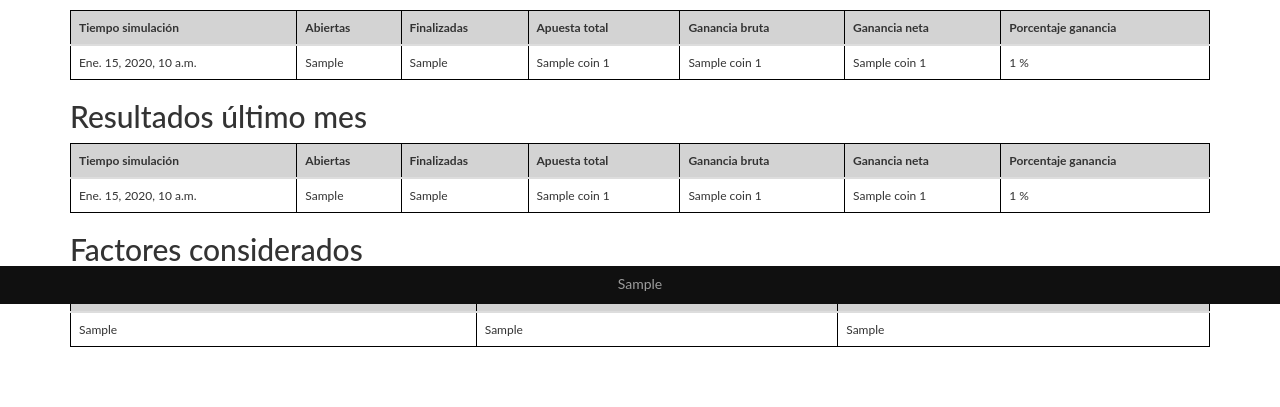
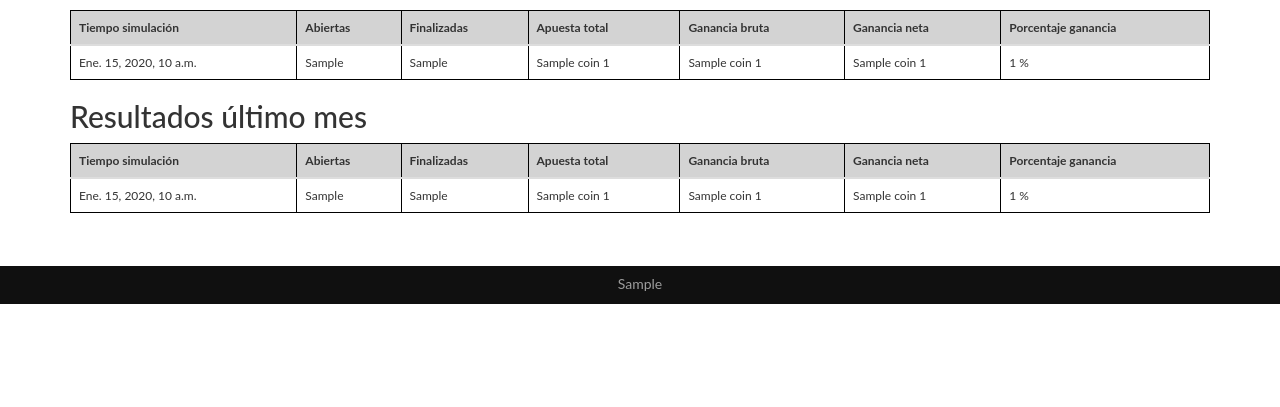
Before and after one commit to ljarufe/finsport, a Django app: template templates/bet/statistics.html in a window 1280 px wide. Shown: the part 495-902 px from the top of the page. After the commit the page ends 799 px from the top, so only its background shows below. Run offline with Django 3.2, Linux system fonts and the light colour scheme; the template is opened without the code that fills it: most values are stand-ins (such as "Sample title", 1, 10 or a date in 2020); parts of the project's set-up code (start-up, migrations or seed data) failed here and were passed over; some libraries are stand-ins or nearby versions.

Commit message:
lapso de suspención

```diff
--- a/finsport/settings.py
+++ b/finsport/settings.py
@@ -13,7 +13,7 @@ BASE_DIR = os.path.dirname(os.path.dirname(os.path.abspath(__file__)))
 
 SECRET_KEY = env('SECRET_KEY')
 
-DEBUG = env('DEBUG')
+DEBUG = env('DEBUG', default=False)
 
 try:
     HOSTNAME = socket.gethostname()
--- a/football/models.py
+++ b/football/models.py
@@ -70,7 +70,7 @@ class Match(TimeStampedModel):
     MIN_PARITY = 2.5
     MAX_PARITY = 4.5
     LAPSE = timedelta(minutes=130)
-    TRIAL_LAPSE = 180
+    TRIAL_LAPSE = 300
 
     def __str__(self):
         return "{local} - {visitor} ({league}), {date}".format(
--- a/templates/bet/statistics.html
+++ b/templates/bet/statistics.html
@@ -149,26 +149,6 @@
       </tr>
     </tbody>
   </table>
-
-  <h2>Factores considerados</h2>
-  <table class="table">
-    <thead>
-      <tr>
-        <th scope="col">Diferencia de equipos</th>
-        <th scope="col">Mínimo por equipo</th>
-        <th scope="col">Mínimo por empate</th>
-      </tr>
-    </thead>
-    <tbody>
-      <tr>
-        <td>{{ team_difference }}</td>
-        <td>{{ min_per_team }}</td>
-        <td>{{ min_parity }}</td>
-      </tr>
-    </tbody>
-  </table>
   <br>
   <br>
-
-
 {% endblock %}
```
